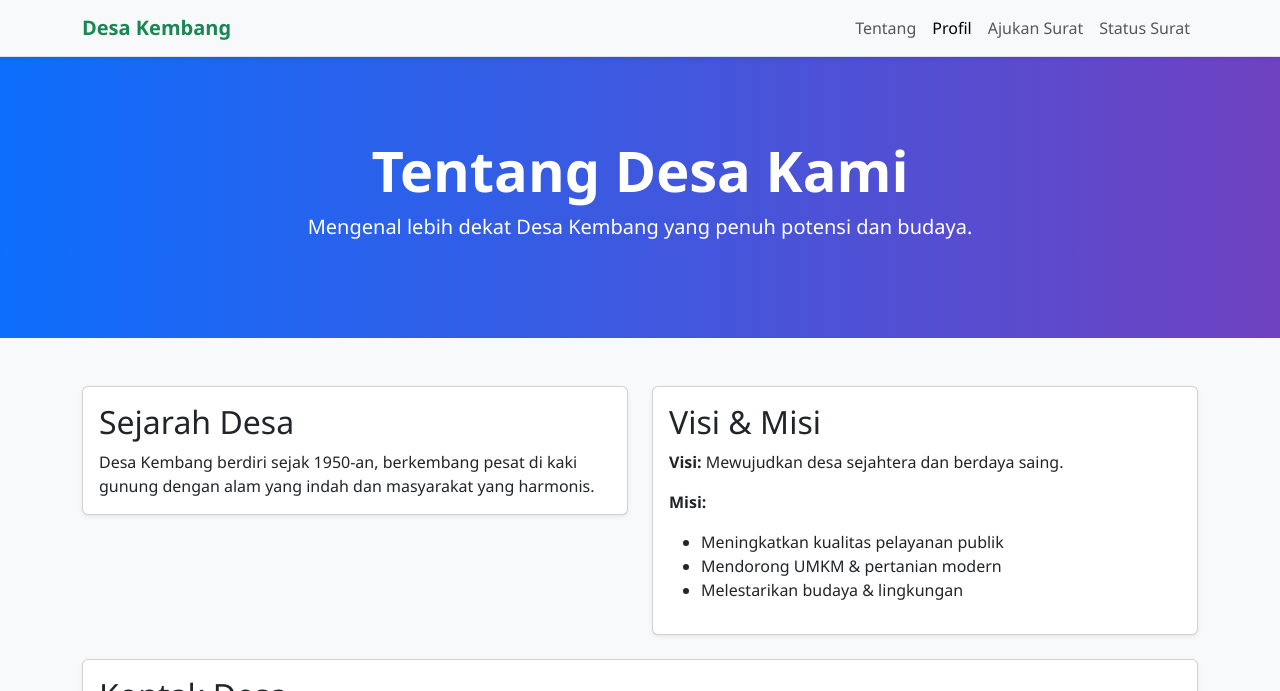
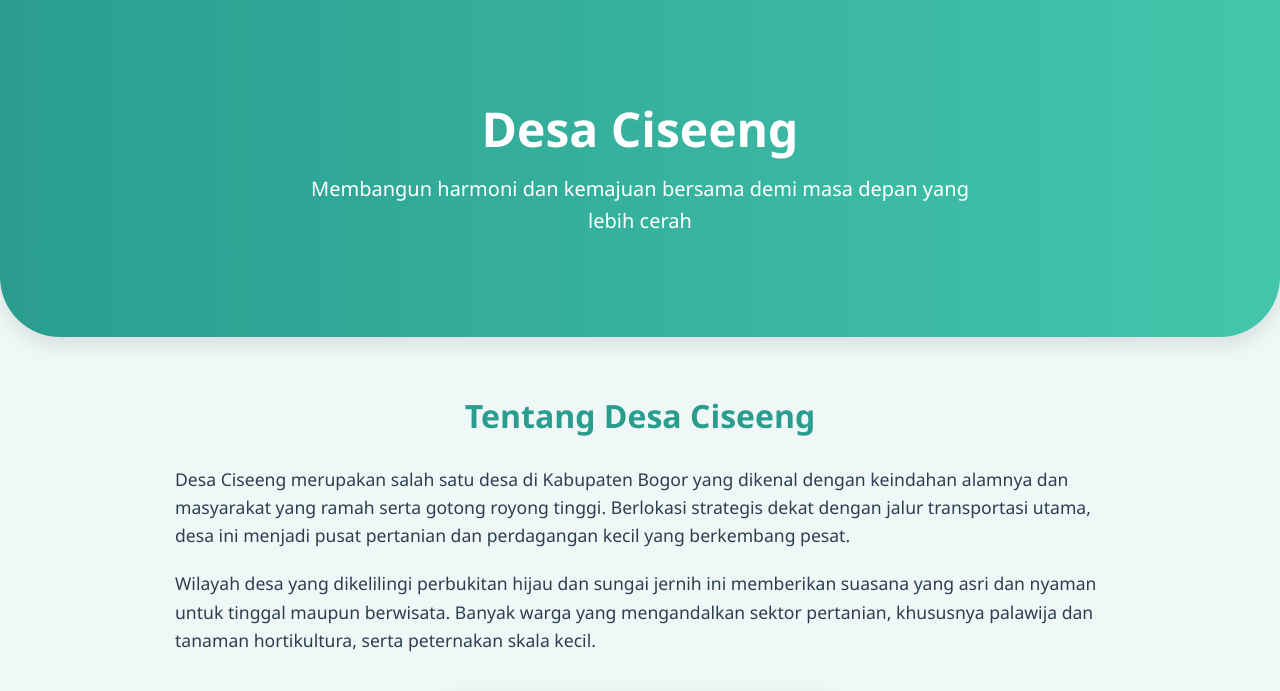
Before and after one commit to efhaes/DESA, a Django app: page /tentang/ in a window 1280 px wide. Shown: the top 691 px of the page. Run offline with Django 4.2, Linux system fonts and the light colour scheme.

Commit message:
main mas wir

```diff
--- a/kembang/templates/profile/tentang.html
+++ b/kembang/templates/profile/tentang.html
@@ -1,121 +1,109 @@
+
+
+
 <!DOCTYPE html>
 <html lang="id">
 <head>
-    <meta charset="UTF-8">
-    <title>Tentang Desa</title>
-    <link href="https://cdn.jsdelivr.net/npm/bootstrap@5.3.0/dist/css/bootstrap.min.css" rel="stylesheet">
+  <meta charset="UTF-8" />
+  <meta name="viewport" content="width=device-width, initial-scale=1" />
+  <title>Tentang Desa Ciseeng</title>
+  <link href="https://cdn.jsdelivr.net/npm/bootstrap@5.3.0/dist/css/bootstrap.min.css" rel="stylesheet" />
   <style>
     body {
-            background: #f8f9fa;
-            font-family: 'Segoe UI', sans-serif;
+      font-family: 'Segoe UI', Tahoma, Geneva, Verdana, sans-serif;
+      background-color: #f0f8f7;
+      color: #2c3e50;
+      line-height: 1.6;
     }
-
-        .hero {
-            background: linear-gradient(to right, #0d6efd, #6f42c1);
+    .hero-section {
+      background: linear-gradient(90deg, #2a9d8f, #43c6ac);
       color: white;
-            padding: 80px 0;
+      padding: 100px 20px;
       text-align: center;
-            animation: fadeIn 1.2s ease-in-out;
+      border-radius: 0 0 60px 60px;
+      box-shadow: 0 8px 20px rgba(0,0,0,0.1);
     }
-
-        .card {
-            transition: transform 0.4s ease, box-shadow 0.4s ease;
+    .hero-section h1 {
+      font-weight: 700;
+      font-size: 3rem;
+      margin-bottom: 15px;
     }
-
-        .card:hover {
-            transform: translateY(-5px);
-            box-shadow: 0 8px 20px rgba(0,0,0,0.15);
+    .hero-section p {
+      font-size: 1.25rem;
+      max-width: 700px;
+      margin: 0 auto;
     }
-
-        @keyframes fadeIn {
-            from { opacity: 0; transform: translateY(-30px); }
-            to { opacity: 1; transform: translateY(0); }
+    .content-section {
+      max-width: 960px;
+      margin: 60px auto;
+      padding: 0 15px;
     }
-
-        h2 {
-            color: #343a40;
+    .content-section h2 {
+      color: #2a9d8f;
+      margin-bottom: 30px;
+      font-weight: 700;
+      text-align: center;
+    }
+    .content-section p {
+      margin-bottom: 20px;
+      font-size: 1.1rem;
+    }
+    .image-container {
+      text-align: center;
+      margin: 40px 0;
+    }
+    .image-container img {
+      max-width: 100%;
+      height: auto;
+      border-radius: 20px;
+      box-shadow: 0 8px 24px rgba(0,0,0,0.12);
+    }
+    footer {
+      background-color: #2a9d8f;
+      color: white;
+      padding: 20px 0;
+      text-align: center;
+      font-size: 0.9rem;
+      margin-top: 80px;
+      border-radius: 30px 30px 0 0;
+    }
+    .highlight {
+      color: #43c6ac;
+      font-weight: 600;
     }
   </style>
 </head>
 <body>
-        <nav class="navbar navbar-expand-lg navbar-light bg-light border-bottom shadow-sm sticky-top">
-  <div class="container">
-    <a class="navbar-brand fw-bold text-success" href="#">Desa Kembang</a>
-    <button class="navbar-toggler" type="button" data-bs-toggle="collapse" data-bs-target="#navProfil">
-      <span class="navbar-toggler-icon"></span>
-    </button>
-    <div class="collapse navbar-collapse" id="navProfil">
-      <ul class="navbar-nav ms-auto">
-        <li class="nav-item">
-          <a class="nav-link" href="{% url 'tentang' %}">Tentang</a>
-        </li>
-        <li class="nav-item">
-          <a class="nav-link active" href="{% url 'profil' %}">Profil</a>
-        </li>
-        <li class="nav-item">
-          <a class="nav-link" href="{% url 'ajukan' %}">Ajukan Surat</a>
-        </li>
-        <li class="nav-item">
-          <a class="nav-link" href="{% url 'status' %}">Status Surat</a>
-        </li>
-      </ul>
-    </div>
-  </div>
-</nav>
 
-    <div class="hero">
-        <h1 class="display-4 fw-bold">Tentang Desa Kami</h1>
-        <p class="lead">Mengenal lebih dekat Desa Kembang yang penuh potensi dan budaya.</p>
+  <section class="hero-section">
+    <h1>Desa Ciseeng</h1>
+    <p>Membangun harmoni dan kemajuan bersama demi masa depan yang lebih cerah</p>
+  </section>
+
+  <section class="content-section">
+    <h2>Tentang Desa Ciseeng</h2>
+    <p>Desa Ciseeng merupakan salah satu desa di Kabupaten Bogor yang dikenal dengan keindahan alamnya dan masyarakat yang ramah serta gotong royong tinggi. Berlokasi strategis dekat dengan jalur transportasi utama, desa ini menjadi pusat pertanian dan perdagangan kecil yang berkembang pesat.</p>
+    <p>Wilayah desa yang dikelilingi perbukitan hijau dan sungai jernih ini memberikan suasana yang asri dan nyaman untuk tinggal maupun berwisata. Banyak warga yang mengandalkan sektor pertanian, khususnya palawija dan tanaman hortikultura, serta peternakan skala kecil.</p>
+
+    <div class="image-container">
+      <img src="https://images.unsplash.com/photo-1506744038136-46273834b3fb?auto=format&fit=crop&w=900&q=80" alt="Pemandangan Desa Ciseeng" />
     </div>
 
-    <div class="container py-5">
-        <div class="row g-4">
-            <!-- Sejarah -->
-            <div class="col-md-6">
-                <div class="card shadow-sm">
-                    <div class="card-body">
-                        <h2 class="card-title">Sejarah Desa</h2>
-                        <p class="card-text">
-                            Desa Kembang berdiri sejak 1950-an, berkembang pesat di kaki gunung dengan alam yang indah dan masyarakat yang harmonis.
-                        </p>
-                    </div>
-                </div>
-            </div>
+    <h2>Potensi dan Kearifan Lokal</h2>
+    <p>Desa Ciseeng memiliki potensi besar dalam bidang <span class="highlight">agrowisata</span> dan <span class="highlight">ekowisata</span>. Lokasi yang alami dan jauh dari hiruk pikuk kota cocok untuk pengembangan wisata desa yang edukatif dan ramah lingkungan.</p>
+    <p>Selain itu, masyarakat desa masih menjaga tradisi dan kearifan lokal, seperti gotong royong dalam kegiatan pertanian dan acara adat yang rutin dilaksanakan. Hal ini memperkuat ikatan sosial dan membuat Desa Ciseeng menjadi tempat yang aman dan nyaman untuk berkembang.</p>
+    <p>Pemerintah desa juga aktif mendorong inovasi seperti pelatihan teknologi pertanian modern dan pemasaran digital untuk hasil pertanian agar kesejahteraan warga meningkat secara berkelanjutan.</p>
 
-            <!-- Visi Misi -->
-            <div class="col-md-6">
-                <div class="card shadow-sm">
-                    <div class="card-body">
-                        <h2 class="card-title">Visi & Misi</h2>
-                        <p><strong>Visi:</strong> Mewujudkan desa sejahtera dan berdaya saing.</p>
+    <h2>Visi dan Misi Desa</h2>
+    <p><strong>Visi:</strong> Menjadi desa yang mandiri, sejahtera, dan berbudaya dengan memanfaatkan potensi alam dan teknologi demi kesejahteraan warga.</p>
     <p><strong>Misi:</strong></p>
     <ul>
-                            <li>Meningkatkan kualitas pelayanan publik</li>
-                            <li>Mendorong UMKM & pertanian modern</li>
-                            <li>Melestarikan budaya & lingkungan</li>
+      <li>Meningkatkan kualitas pendidikan dan pelatihan keterampilan warga.</li>
+      <li>Mengembangkan sektor pertanian dan UMKM dengan inovasi teknologi.</li>
+      <li>Melestarikan lingkungan dan budaya lokal sebagai aset desa.</li>
+      <li>Mendorong partisipasi aktif masyarakat dalam pembangunan desa.</li>
     </ul>
-                    </div>
-                </div>
-            </div>
-
-            <!-- Kontak -->
-            <div class="col-md-12">
-                <div class="card shadow-sm">
-                    <div class="card-body">
-                        <h2 class="card-title">Kontak Desa</h2>
-                        <p>
-                            <strong>Kantor Desa Kembang</strong><br>
-                            Jl. Raya Desa Kembang No. 12<br>
-                            Telp: (021) 123-4567<br>
-                            Email: info@desakembang.id
-                        </p>
-                    </div>
-                </div>
-            </div>
-        </div>
-    </div>
-<!-- MAPS LOKASI DESA -->
-<!-- MAPS DESA VERSI KECIL -->
+  </section>
   <div class="container my-5">
     <div class="card shadow rounded-4 mx-auto" style="max-width: 600px;">
         <div class="card-body">
@@ -131,8 +119,11 @@
             </div>
         </div>
     </div>
-</div>
 
+
+  <footer>
+    &copy; 2025 Desa Ciseeng | Dikelola oleh Pemerintah Desa
+  </footer>
 
 </body>
 </html>
--- a/kembang/templates/surat/login.html
+++ b/kembang/templates/surat/login.html
@@ -19,9 +19,11 @@
   <div class="login-wrapper d-flex justify-content-center align-items-center">
     <div class="login-box" data-aos="zoom-in" data-aos-duration="1000">
       <div class="text-center mb-4" data-aos="fade-down" data-aos-delay="200">
-        <img src="{% static '/img/backgorund.jpg' %}" alt="Logo Desa" class="logo-desa mb-2" />
+        <img src="{% static 'img/logo tegar.png' %}" alt="Logo Desa" class="logo-desa mb-2" />
         <h2 class="login-title">Selamat Datang di Desa Kita</h2>
+
         <p class="login-subtitle">Silakan login menggunakan NIK dan password Anda</p>
+
       </div>
 
       {% if messages %}
--- a/kembang/urls.py
+++ b/kembang/urls.py
@@ -7,8 +7,10 @@ from django.conf.urls.static import static
 
 urlpatterns = [
     path('', views.home, name='home'),
+
     path('tentang/', views.tentang, name='tentang'),
     path('profil/', views.profil, name='profil'),
+    path('persyaratan/', views.persyaratan, name='persyaratan'),
     path('ajukan/', views.ajukan_surat, name='ajukan'),
     path('status/', views.status_surat, name='status'),
     path('semua/', views.semua_pengajuan, name='semua_pengajuan'),
@@ -50,6 +52,7 @@ urlpatterns = [
     path('cek-status/', views.cek_status_surat, name='cek_status'),
     path('admin/dashboard/', views.admin_dashboard, name='admin_dashboard'),
     path('login/', views.login_view, name='login'),
+    path('logout/', views.logout_view, name='logout'),
     path('register/', views.register, name='register'),
 
 ]
--- a/kembang/views.py
+++ b/kembang/views.py
@@ -1,5 +1,6 @@
 from django.contrib.auth.models import User
 from django.contrib.auth import authenticate, login
+from django.contrib.auth import logout
 from django.shortcuts import render, redirect,get_object_or_404
 from django.contrib.auth.decorators import login_required, user_passes_test
 from .models import PengajuanSurat,AktaKematian,AktaKelahiran,PindahDatang,PindahKeluar,UserProfile,SKTMPengajuan
@@ -24,6 +25,12 @@ def status_surat(request):
 
 def home(request):
     return render(request, 'profile/home.html')
+def persyaratan(request):
+    return render(request, 'profile/persyaratan.html')
+
+def logout_view(request):
+    logout(request)
+    return redirect('home')
 
 def tentang(request):
     return render(request, 'profile/tentang.html')
```
Also changed, not shown: kembang/static/css/home.css (added, +128 -0 lines), kembang/static/css/persyaratan.css (added, +68 -0 lines), kembang/templates/profile/home.html (+44 -112 lines), kembang/templates/profile/persyaratan.html (added, +140 -0 lines), db.sqlite3, kembang/static/img/avatar.jpeg (added). Lines whose indentation alone changed are shown as unchanged.
